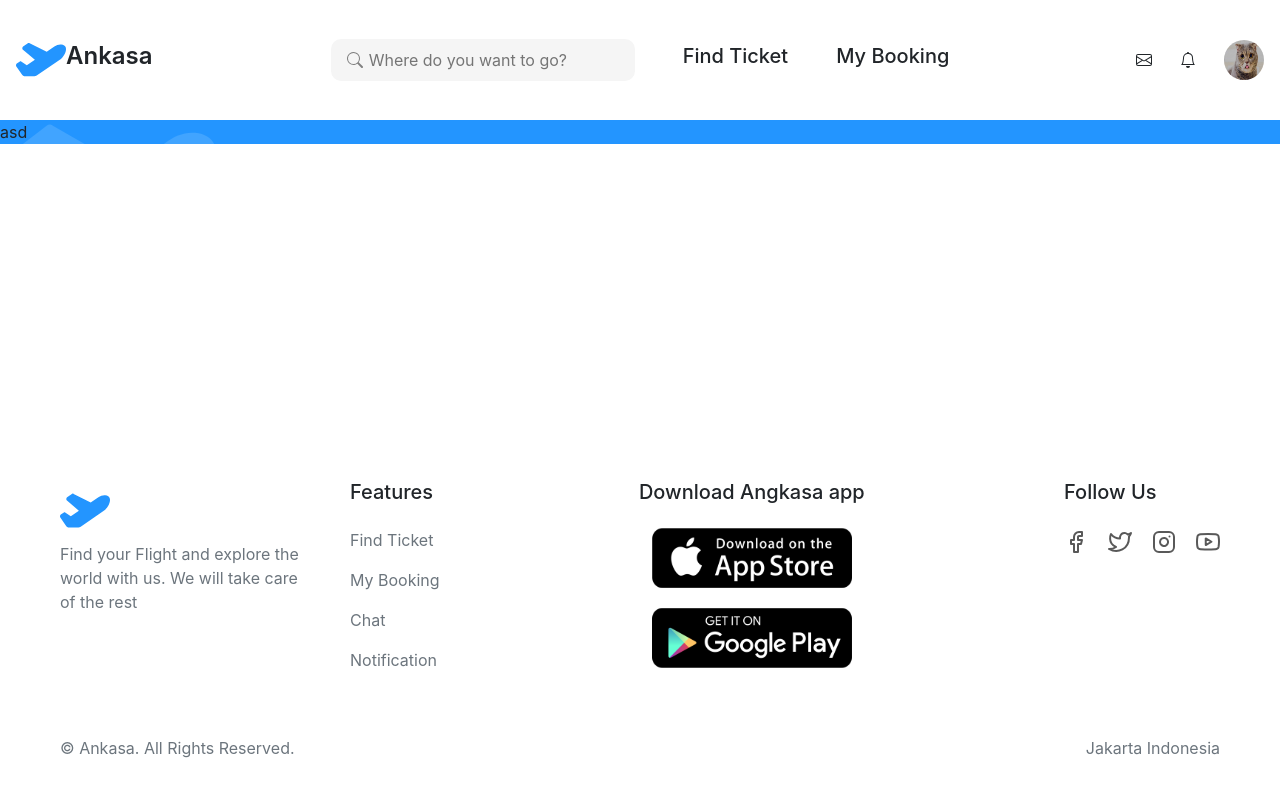
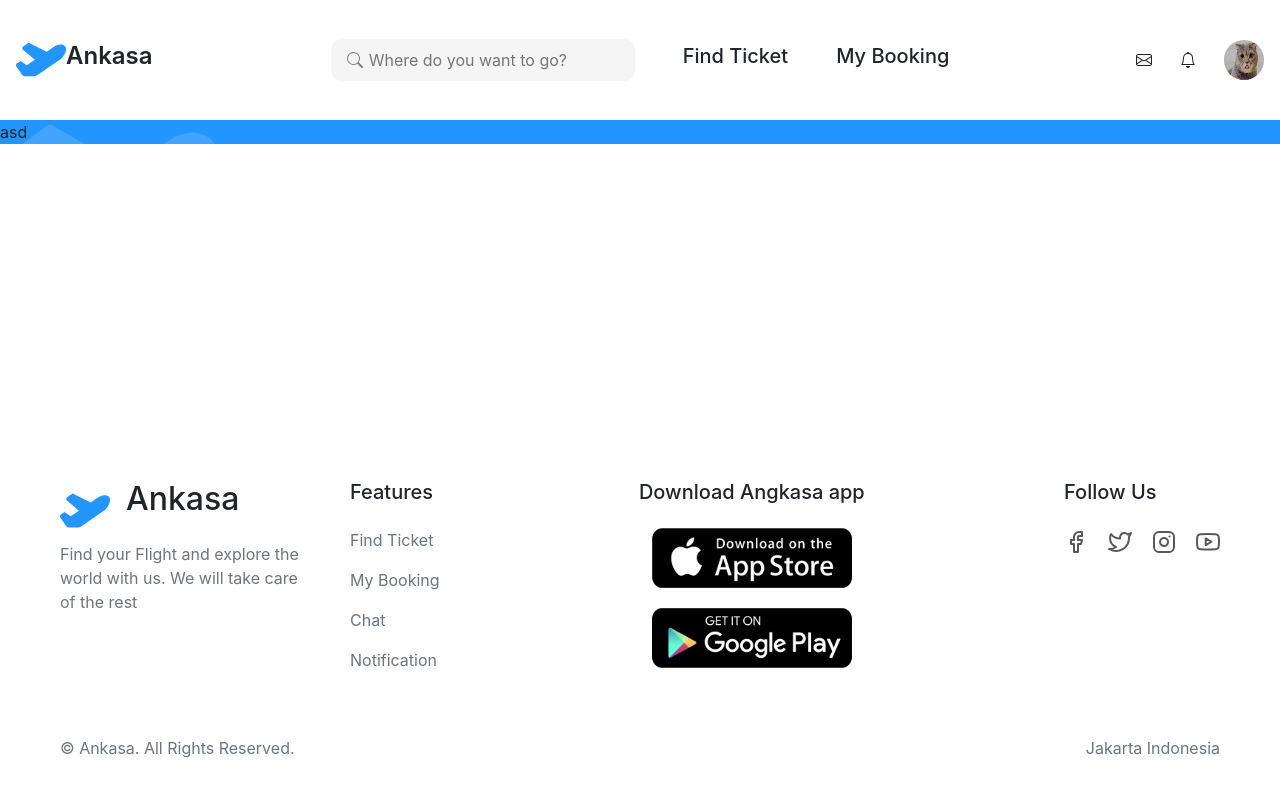
Before and after one commit to Rainbow-io/ankasa-frontend, a React (Create React App) app: page /flight-detail in a window 1280 px wide. Shown: the top 796 px of the page. Built offline with nearby package versions, Linux system fonts and the light colour scheme.

Commit message:
minor-changes

```diff
--- a/src/components/module/Footer/index.js
+++ b/src/components/module/Footer/index.js
@@ -12,7 +12,7 @@ const Footer = () => {
                     <div className="left-foot w-25">
                         <div className="brand d-flex">
                             <img src={Logo} alt="" />
-                            <h2 className='ms-3 mb-4 text-white'>Ankasa</h2>
+                            <h2 className='ms-3 mb-4'>Ankasa</h2>
                         </div>
                             <p className='me-5 text-secondary'>Find your Flight and explore the
                                 world with us. We will take care of the rest</p>
```
